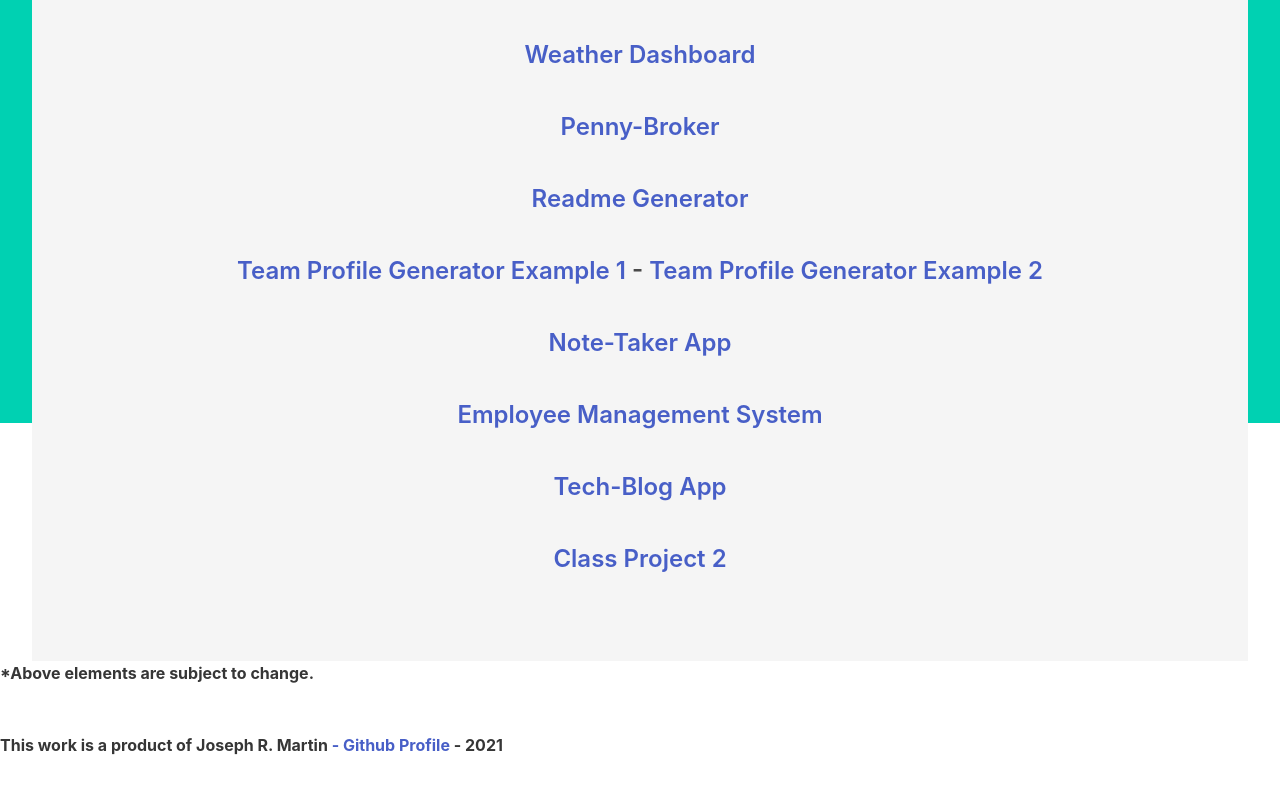
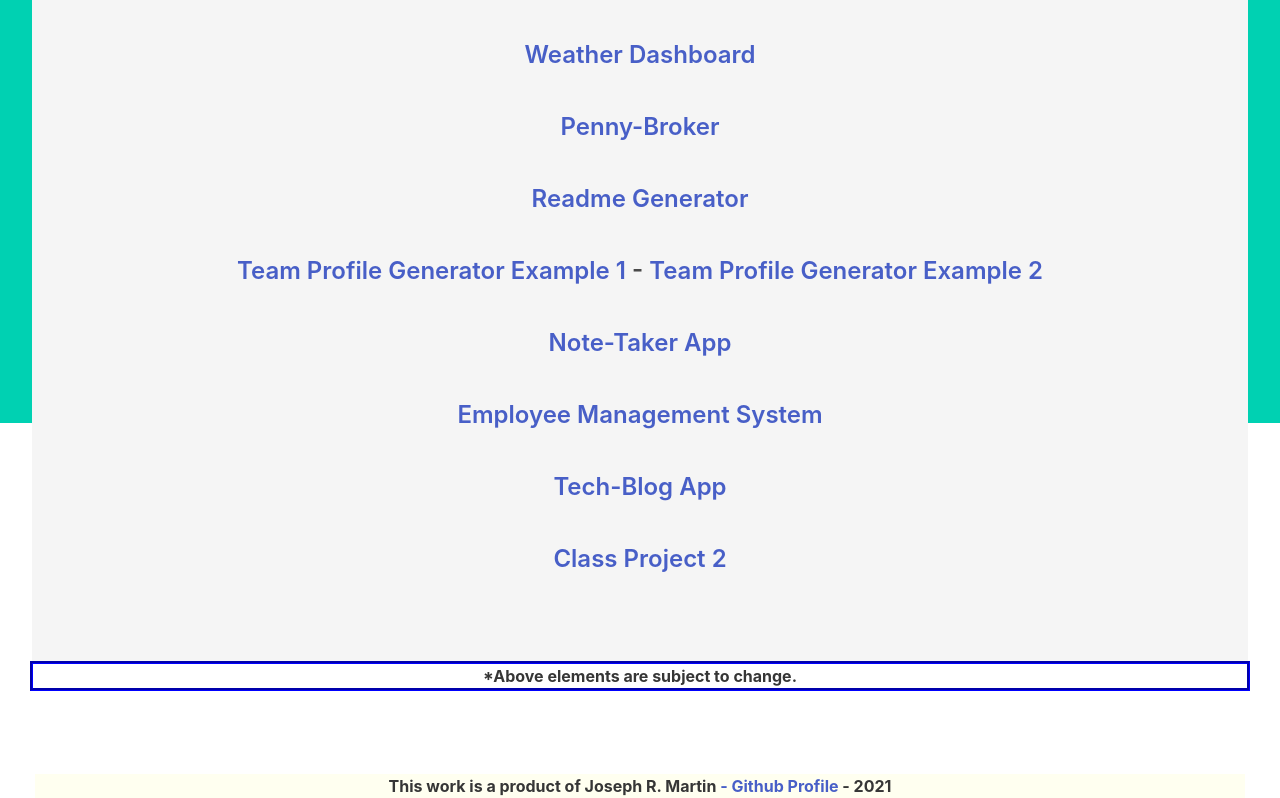
Before and after one commit to josephmartin721/JRM-ResponsivePortfolio, a website: page public/JRM-Portfolio.html in a window 1280 px wide. Shown: the part 377-1175 px from the top of the page. Before the commit the page ends 1134 px from the top, so only its background shows below. Drawn offline with nearby package versions, Linux system fonts and the light colour scheme.

Commit message:
adjusted relative paths

```diff
--- a/public/JRM-Portfolio.html
+++ b/public/JRM-Portfolio.html
@@ -7,7 +7,7 @@
     <style> body, html {height: 100%;}</style>
     <title>Portfolio:</title>
     <link rel="stylesheet" href="https://cdn.jsdelivr.net/npm/bulma@0.9.2/css/bulma.min.css">
-    <link rel="stylesheet" href="Assets\style.css">
+    <link rel="stylesheet" href="../Assets/style.css">
 </head>
 
 <body class="has-background-primary	hsl(171, 100%, 41%)">
```
Also changed, not shown: public/contact.html (+1 -1 lines), public/index.html (+1 -1 lines).
